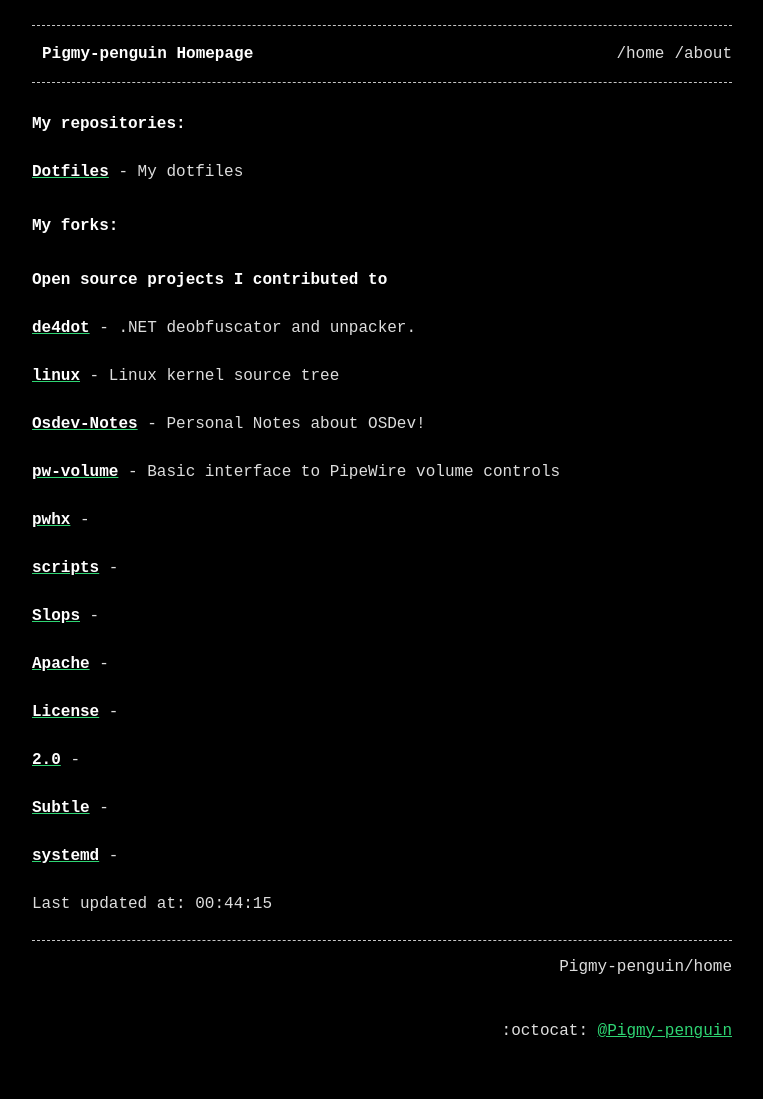
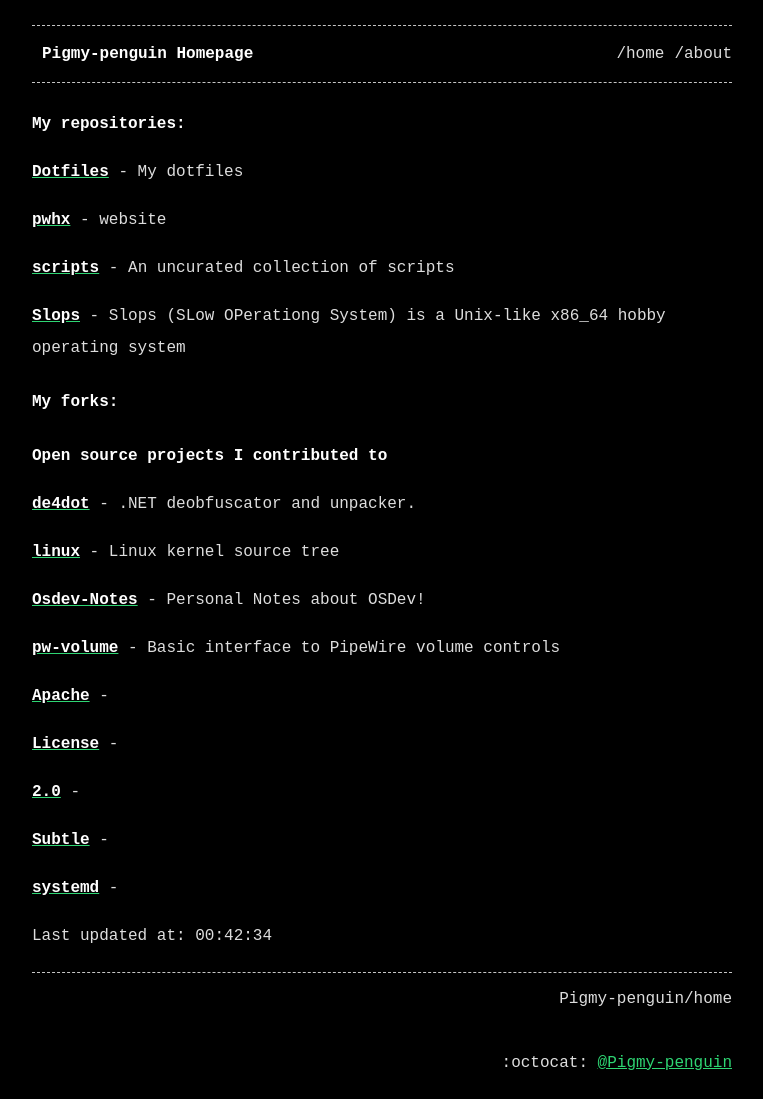
Before and after one commit to Pigmy-penguin/Pigmy-penguin.github.io, a Jekyll site: the page built from index.md, in a window 1280 px wide. Shown: the whole page, without its empty margins (258-1021 px from the left). Built offline with Jekyll 4.4.1, drawn with Linux system fonts in a browser that asks for light colours; before the commit the page ends 1067 px from its top, so only the background shows below that.

Commit message:
Auto updating the website

```diff
--- a/index.md
+++ b/index.md
@@ -8,6 +8,12 @@ title: Pigmy-penguin Homepage
 ## My repositories:
 
 [**Dotfiles**](https://github.com/Pigmy-penguin/Dotfiles) - My dotfiles
+
+[**pwhx**](https://github.com/Pigmy-penguin/pwhx) - website
+
+[**scripts**](https://github.com/Pigmy-penguin/scripts) - An uncurated collection of scripts
+
+[**Slops**](https://github.com/Pigmy-penguin/Slops) - Slops (SLow OPerationg System) is a Unix-like x86_64 hobby operating system
 
 ## My forks:
 ### Open source projects I contributed to
@@ -37,4 +37,4 @@ title: Pigmy-penguin Homepage
 [**systemd**](https://github.com/Pigmy-penguin/systemd) -
 
 
-Last updated at: 00:44:15
+Last updated at: 00:42:34
```
Also changed, not shown: other parts of index.md (+0 -6 lines), 2 other files.
